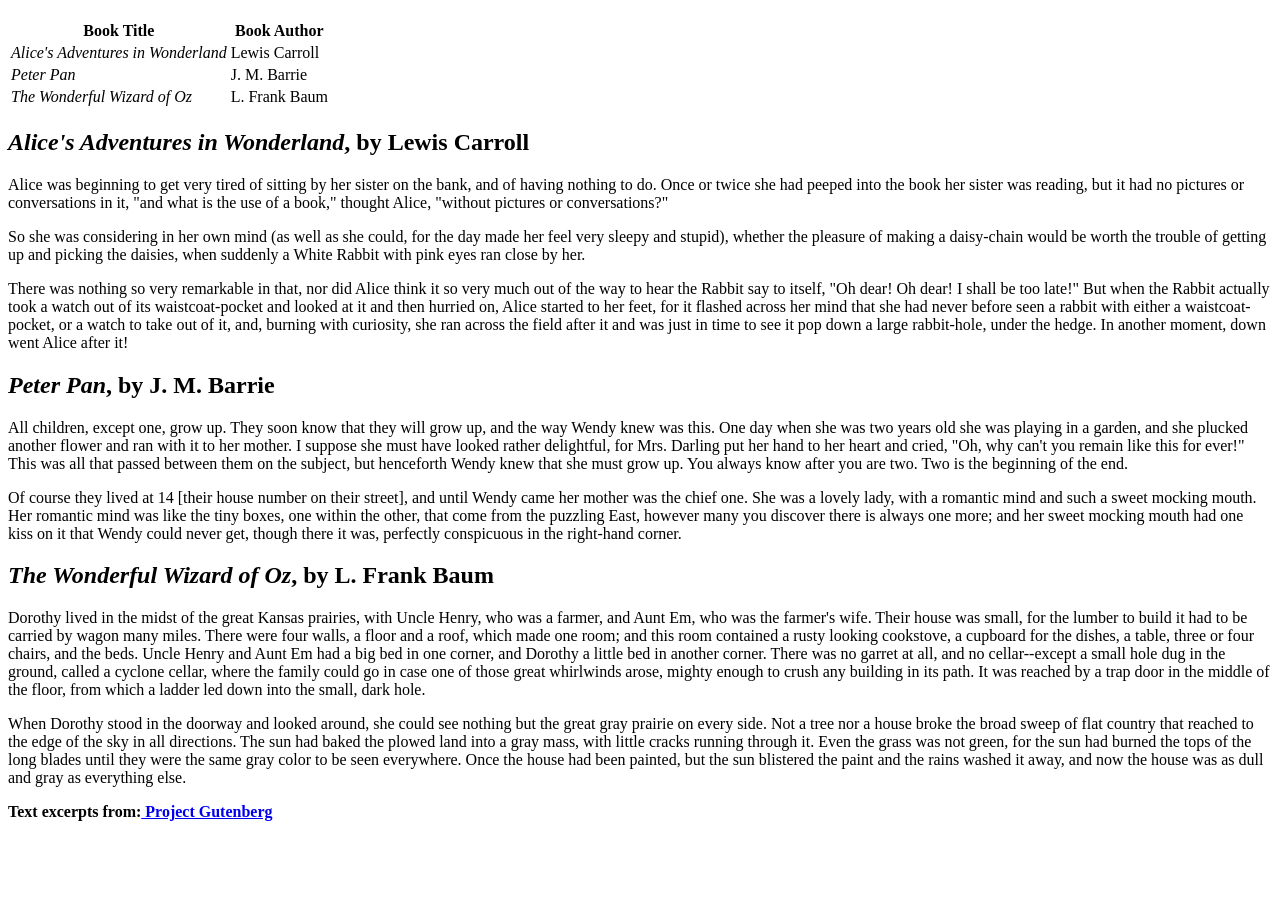
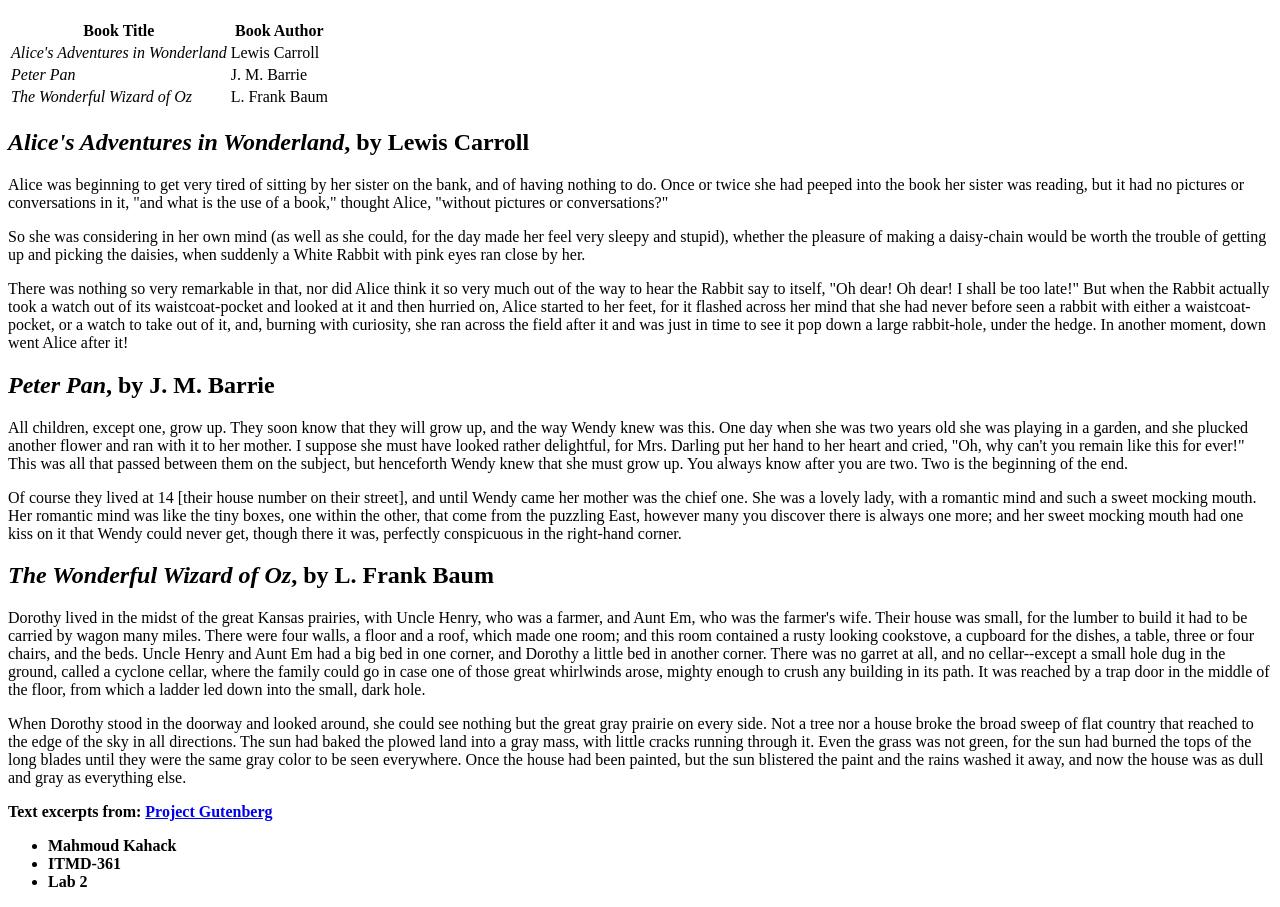
Before and after one commit to MKahacker/ITMD-361-Lab2, a plain HTML site: page index.html in a window 1280 px wide. Shown: the part 61-968 px from the top of the page. Before the commit the page ends 898 px from the top, so only its background shows below. Drawn offline with Linux system fonts and the light colour scheme.

Commit message:
Update index.html
Added the unordered list to the end of the page

```diff
--- a/index.html
+++ b/index.html
@@ -72,6 +72,19 @@
     When Dorothy stood in the doorway and looked around, she could see nothing but the great gray prairie on every side.  Not a tree nor a house broke the broad sweep of flat country that reached to the edge of the sky in all directions.  The sun had baked the plowed land into a gray mass, with little cracks running through it.  Even the grass was not green, for the sun had burned the tops of the long blades until they were the same gray color to be seen everywhere.  Once the house had been painted, but the sun blistered the paint and the rains washed it away, and now the house was as dull and gray as everything else.
   </p>
 
-  <p> <strong>Text excerpts from:<a href="http://www.gutenberg.org"> Project Gutenberg </a></strong></p>
+  <p> <strong>Text excerpts from: <a href="http://www.gutenberg.org">Project Gutenberg </a></strong></p>
+  <ul>
+    <li>
+      <strong>Mahmoud Kahack</strong>
+    </li>
+
+    <li>
+      <strong>ITMD-361</strong>
+    </li>
+
+    <li>
+      <strong>Lab 2</strong>
+    </li>
+  </ul>
 </body>
 </html>
```
